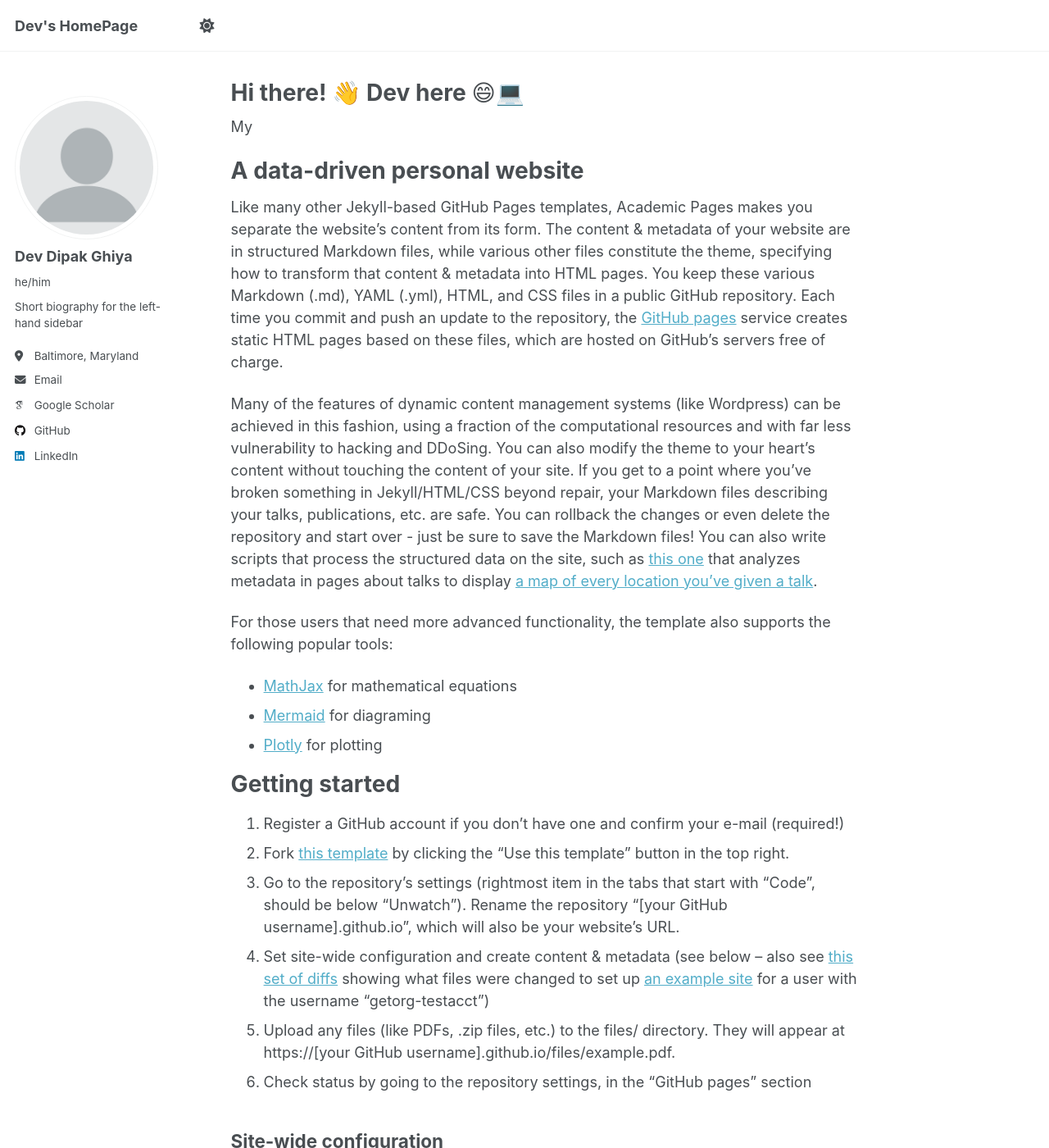
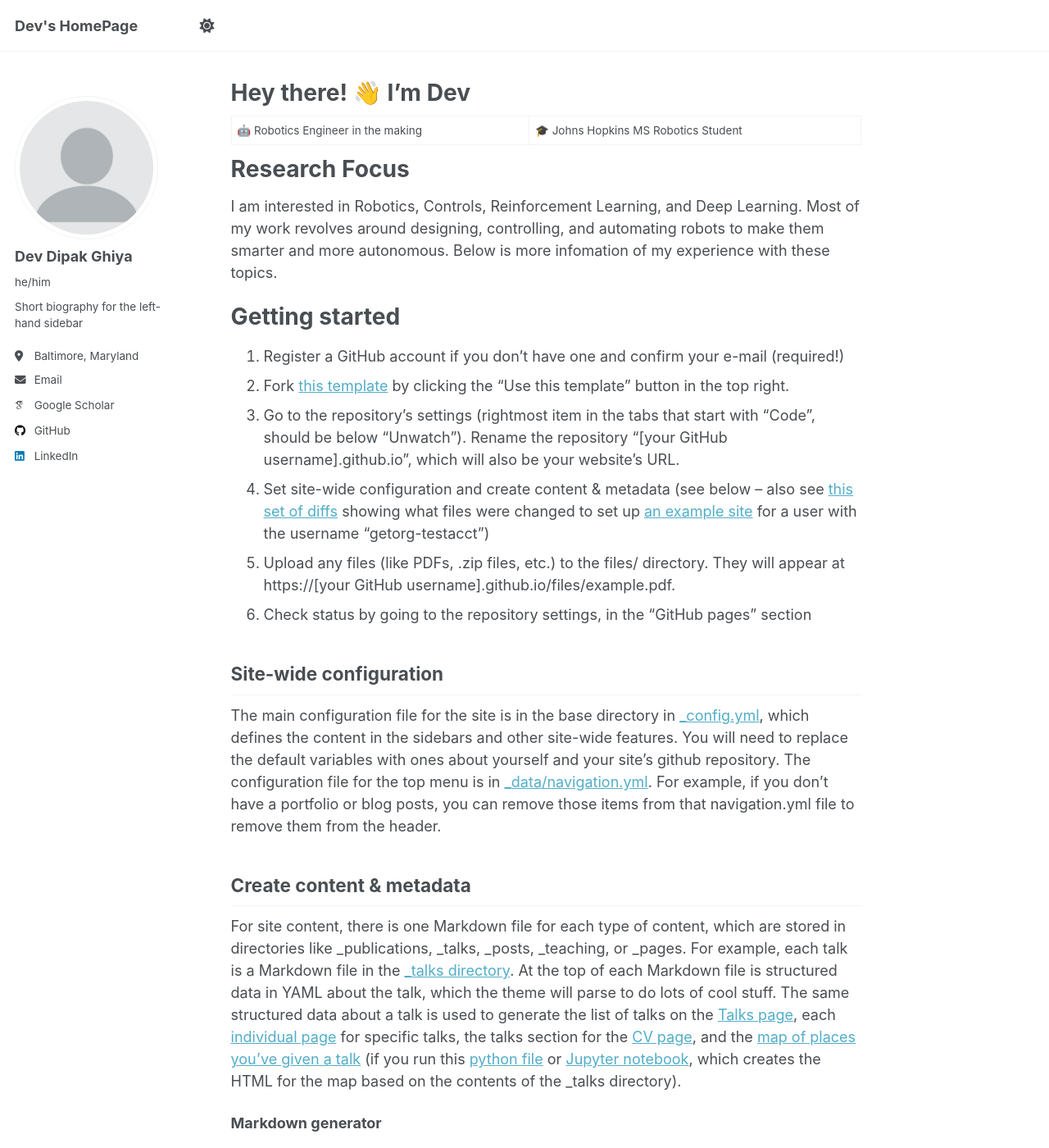
Before and after one commit to dghiya/DevGhiya, a Jekyll site: the page built from _pages/about.md, in a window 1280 px wide and 1400 px high. Shown: the whole window at 82% size. Built offline with Jekyll 4.4.1, drawn with Linux system fonts in a browser that asks for light colours; some web fonts are replaced; a script that is not in the unit is left out.

Commit message:
Update about.md

```diff
--- a/_pages/about.md
+++ b/_pages/about.md
@@ -1,23 +1,18 @@
 ---
 permalink: /
-title: "Hi there! 👋 Dev here 😄💻"
+title: "Hey there! 👋 I'm Dev"
 author_profile: true
 redirect_from:
   - /about/
   - /about.html
 ---
-My
+🤖 Robotics Engineer in the making | 🎓 Johns Hopkins MS Robotics Student
 
-A data-driven personal website
+
+Research Focus
 ======
-Like many other Jekyll-based GitHub Pages templates, Academic Pages makes you separate the website's content from its form. The content & metadata of your website are in structured Markdown files, while various other files constitute the theme, specifying how to transform that content & metadata into HTML pages. You keep these various Markdown (.md), YAML (.yml), HTML, and CSS files in a public GitHub repository. Each time you commit and push an update to the repository, the [GitHub pages](https://pages.github.com/) service creates static HTML pages based on these files, which are hosted on GitHub's servers free of charge.
 
-Many of the features of dynamic content management systems (like Wordpress) can be achieved in this fashion, using a fraction of the computational resources and with far less vulnerability to hacking and DDoSing. You can also modify the theme to your heart's content without touching the content of your site. If you get to a point where you've broken something in Jekyll/HTML/CSS beyond repair, your Markdown files describing your talks, publications, etc. are safe. You can rollback the changes or even delete the repository and start over - just be sure to save the Markdown files! You can also write scripts that process the structured data on the site, such as [this one](https://github.com/academicpages/academicpages.github.io/blob/master/talkmap.ipynb) that analyzes metadata in pages about talks to display [a map of every location you've given a talk](https://academicpages.github.io/talkmap.html).
-
-For those users that need more advanced functionality, the template also supports the following popular tools:
-- [MathJax](https://www.mathjax.org/) for mathematical equations
-- [Mermaid](https://mermaid.js.org/) for diagraming
-- [Plotly](https://plotly.com/javascript/) for plotting
+I am interested in Robotics, Controls, Reinforcement Learning, and Deep Learning. Most of my work revolves around designing, controlling, and automating robots to make them smarter and more autonomous. Below is more infomation of my experience with these topics.
 
 Getting started
 ======
```
